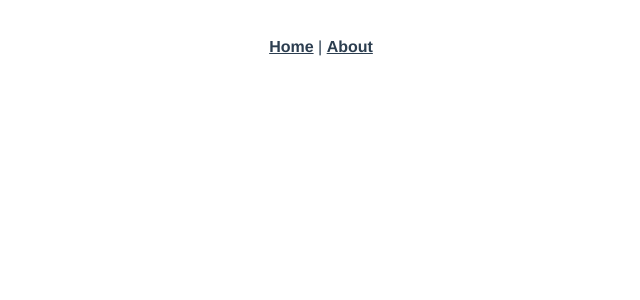
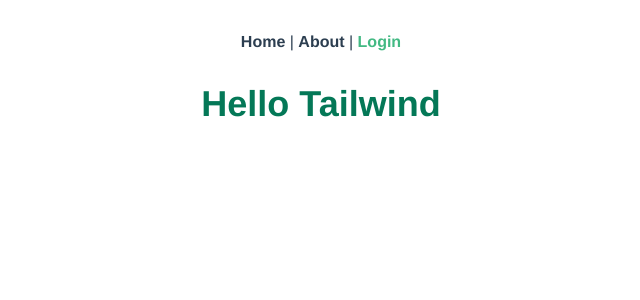
Before and after one commit to Takaharayuuki/FoodTruck, a Vue app in the folder frontend/: page /login in a window 1280 px wide. Before the commit this address had no page. Shown: the top 300 px of the page, without its empty margins (319-959 px from the left). Built offline with nearby package versions, Linux system fonts and the light colour scheme.

Commit message:
Tailwind css セットアップ #1

```diff
--- a/frontend/package.json
+++ b/frontend/package.json
@@ -8,7 +8,11 @@
     "lint": "vue-cli-service lint"
   },
   "dependencies": {
+    "@tailwindcss/postcss7-compat": "^2.2.7",
+    "autoprefixer": "^9.8.6",
     "core-js": "^3.6.5",
+    "postcss": "^7.0.36",
+    "tailwindcss": "npm:@tailwindcss/postcss7-compat@^2.2.7",
     "vue": "^3.0.0",
     "vue-router": "^4.0.0-0"
   },
--- /dev/null
+++ b/frontend/postcss.config.js
@@ -0,0 +1,6 @@
+module.exports = {
+  plugins: {
+    tailwindcss: {},
+    autoprefixer: {},
+  },
+}
--- a/frontend/src/App.vue
+++ b/frontend/src/App.vue
@@ -1,7 +1,8 @@
 <template>
   <div id="nav">
     <router-link to="/">Home</router-link> |
-    <router-link to="/about">About</router-link>
+    <router-link to="/about">About</router-link> |
+    <router-link to="/login">Login</router-link>
   </div>
   <router-view />
 </template>
--- /dev/null
+++ b/frontend/src/assets/style/tailwind.css
@@ -0,0 +1,4 @@
+/*./src/assts/style/tailwind.css*/
+@tailwind base;
+@tailwind components;
+@tailwind utilities;
--- a/frontend/src/main.ts
+++ b/frontend/src/main.ts
@@ -1,5 +1,6 @@
 import { createApp } from "vue";
 import App from "./App.vue";
 import router from "./router";
+import './assets/style/tailwind.css'
 
 createApp(App).use(router).mount("#app");
--- a/frontend/src/router/index.ts
+++ b/frontend/src/router/index.ts
@@ -10,11 +10,14 @@
   {
     path: "/about",
     name: "About",
-    // route level code-splitting
-    // this generates a separate chunk (about.[hash].js) for this route
-    // which is lazy-loaded when the route is visited.
     component: () =>
-      import(/* webpackChunkName: "about" */ "../views/About.vue"),
+      import("../views/About.vue"),
+  },
+  {
+    path: "/login",
+    name: "Login",
+    component: () =>
+      import("../views/Login.vue"),
   },
 ];
 
--- /dev/null
+++ b/frontend/src/views/Login.vue
@@ -0,0 +1,15 @@
+<template>
+  <div>
+    <h1 class="text-4xl text-green-700 text-center font-semibold">
+      Hello Tailwind
+    </h1>
+  </div>
+</template>
+
+<script lang="ts">
+import { defineComponent } from "vue";
+
+export default defineComponent({
+  name: "Login",
+});
+</script>
--- /dev/null
+++ b/frontend/tailwind.config.js
@@ -0,0 +1,12 @@
+// tailwind.config.js
+module.exports = {
+  purge: ["./index.html", "./src/**/*.{vue,js,ts,jsx,tsx}"],
+  darkMode: false, // or 'media' or 'class'
+  theme: {
+    extend: {},
+  },
+  variants: {
+    extend: {},
+  },
+  plugins: [],
+};
```
Also changed, not shown: 1 other file (tests, documents, lock files or other folders).
